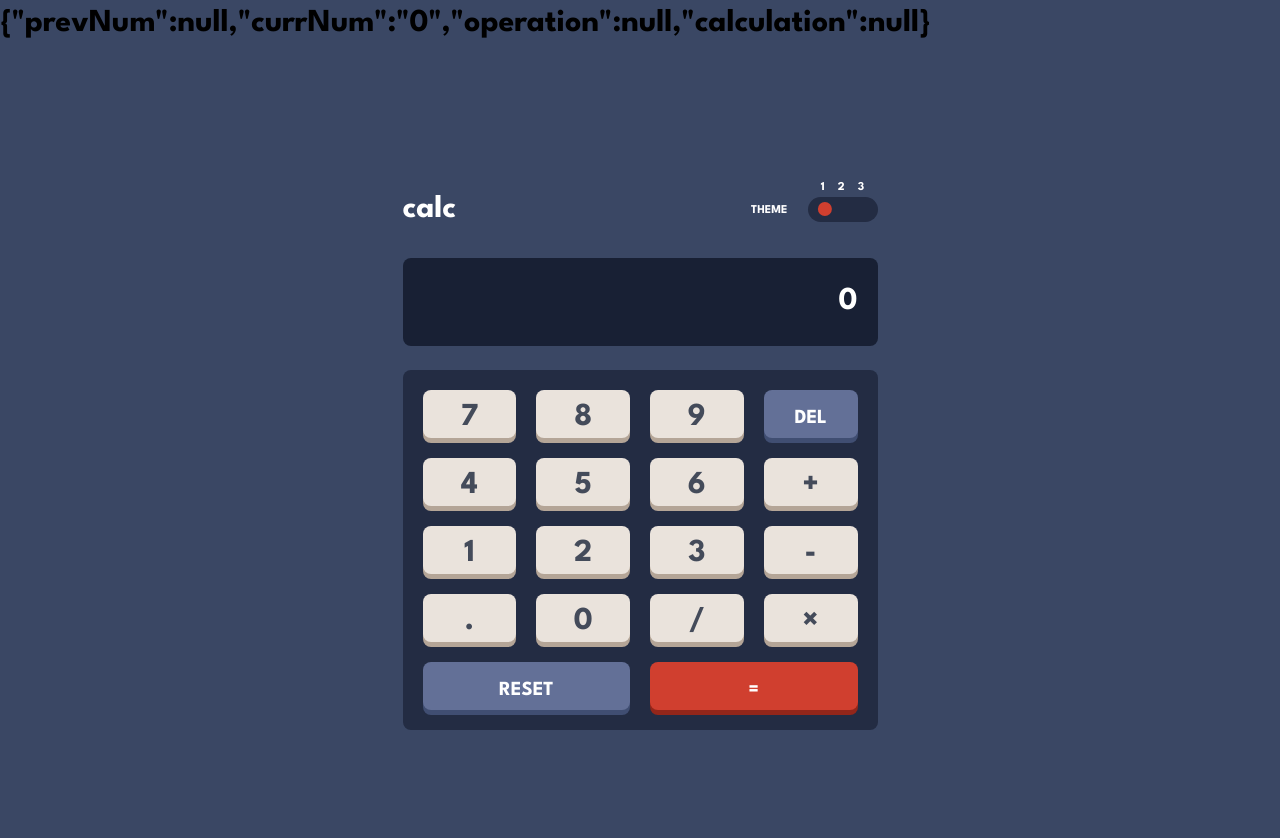
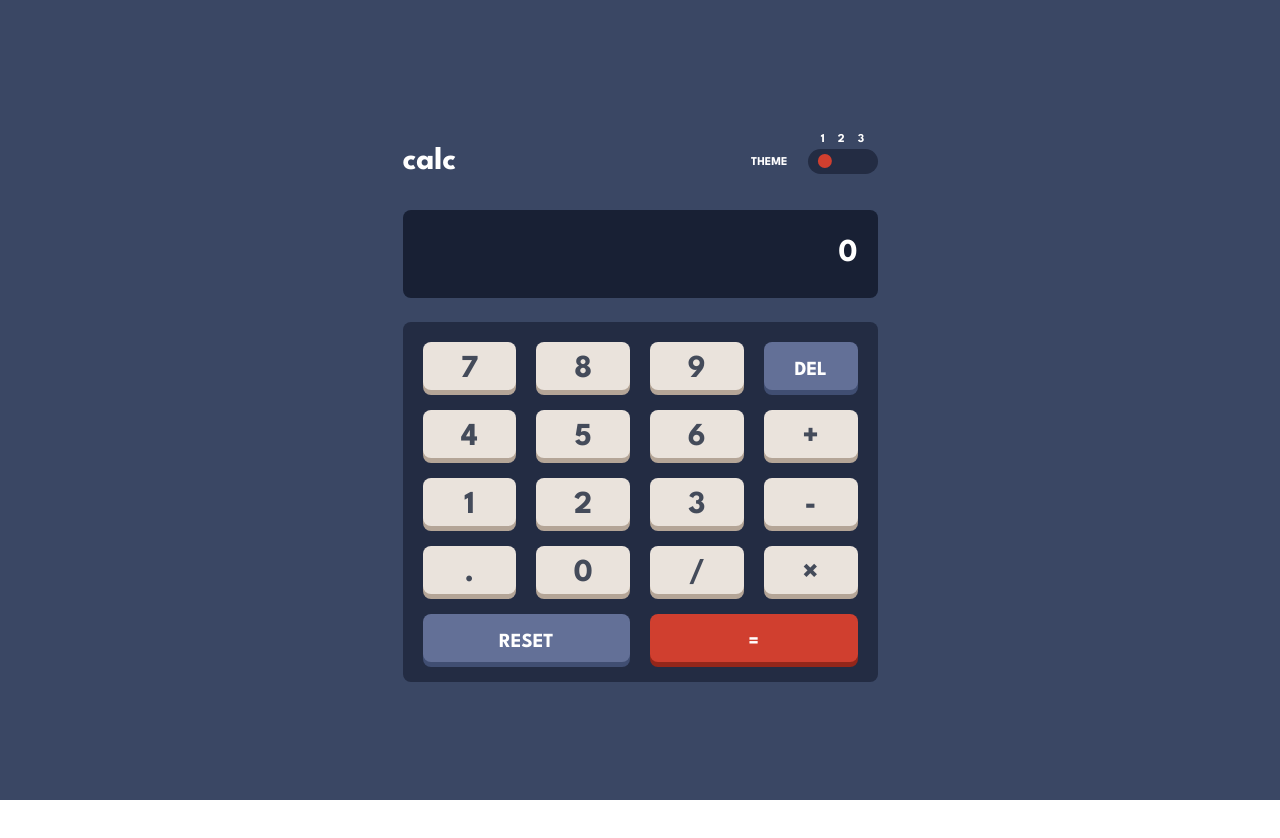
Before and after one commit to fidellim/Calculator-FEM, a React (Create React App) app: page / in a window 1280 px wide. Shown: the top 838 px of the page. After the commit the page ends 800 px from the top, so only its background shows below. Built offline with nearby package versions, Linux system fonts and the light colour scheme.

Commit message:
remove json stringify

```diff
--- a/src/App.js
+++ b/src/App.js
@@ -18,11 +18,6 @@ function App() {
                 <div
                     className={`${theme} bg-mainBackground min-w-screen min-h-screen`}
                 >
-                    <p>
-                        {JSON.stringify(calculator, function (k, v) {
-                            return v === undefined ? null : v
-                        })}
-                    </p>
                     <main className="flex justify-center items-center min-h-screen p-5">
                         <Calculator />
                     </main>
```
